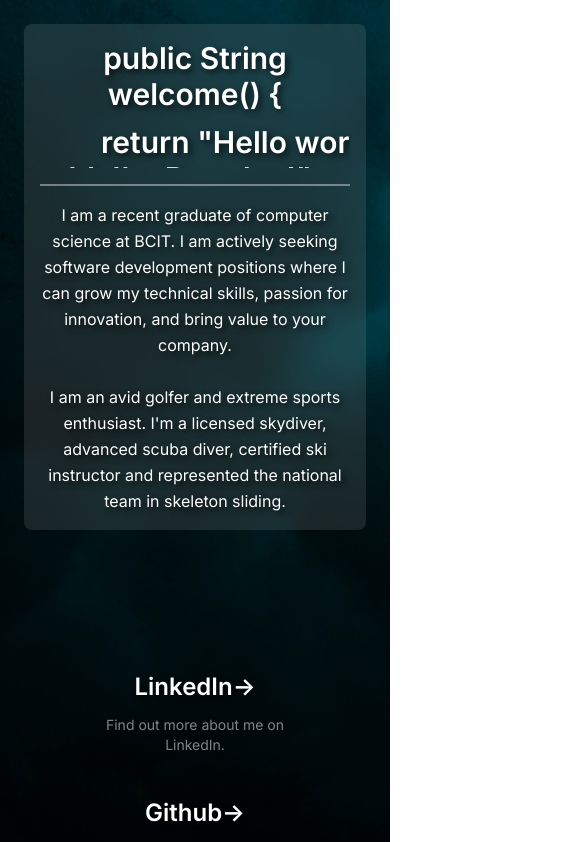
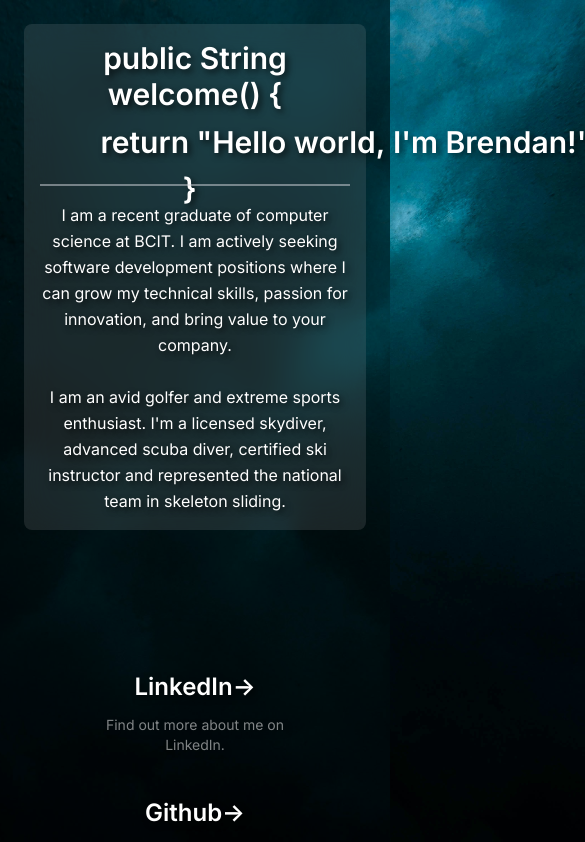
Before and after one commit to Brendan-Doy1e/Portfolio-Website, a Next.js app: page / in a window 390 px wide. Shown: the top 842 px of the page, 585 px wide, since content can reach past the window. Built offline with nearby package versions, Linux system fonts and the light colour scheme.

Commit message:
Using a library to check if mobile and adjusting accordingly

```diff
--- a/components/AboutMeSection.tsx
+++ b/components/AboutMeSection.tsx
@@ -4,9 +4,7 @@ import TypeAnimationComponent from './TypeAnimationComponent';
 export default function AboutMeSection() {
   return (
     <div className="flex-1 mb-32 lg:mb-0 w-full lg:w-2/3 lg:text-left text-center flex flex-col justify-center bg-white bg-opacity-10 backdrop-blur-lg rounded-lg p-4 sm:p-6">
-      <div className="overflow-hidden max-w-full">
-        <TypeAnimationComponent />
-      </div>
+      <TypeAnimationComponent />
       <hr className="my-4 border-t-2 border-gray-300 opacity-50" />
       <p className="max-w-full sm:max-w-[80ch] text-base sm:text-lg leading-relaxed text-white text-shadow-lg">
         I am a recent graduate of computer science at BCIT. I am actively seeking software development positions where I can grow my technical skills,
--- a/components/TypeAnimationComponent.tsx
+++ b/components/TypeAnimationComponent.tsx
@@ -2,10 +2,11 @@
 
 import React from 'react';
 import { TypeAnimation } from 'react-type-animation';
+import { isMobile } from 'react-device-detect';
 
 export default function TypeAnimationComponent() {
   return (
-    <div className="h-32 overflow-hidden text-wrap">
+    <div className={isMobile ? "h-auto" : "h-32"}>
       <div className="mb-3 text-3xl font-semibold text-white text-shadow-lg">
         <TypeAnimation
           sequence={['public String welcome() {']}
--- a/package.json
+++ b/package.json
@@ -12,6 +12,7 @@
     "framer-motion": "^11.2.10",
     "next": "14.2.4",
     "react": "^18",
+    "react-device-detect": "^2.2.3",
     "react-dom": "^18",
     "react-multi-carousel": "^2.8.5",
     "react-type-animation": "^3.2.0",
```
Also changed, not shown: 1 other file (tests, documents, lock files or other folders).
